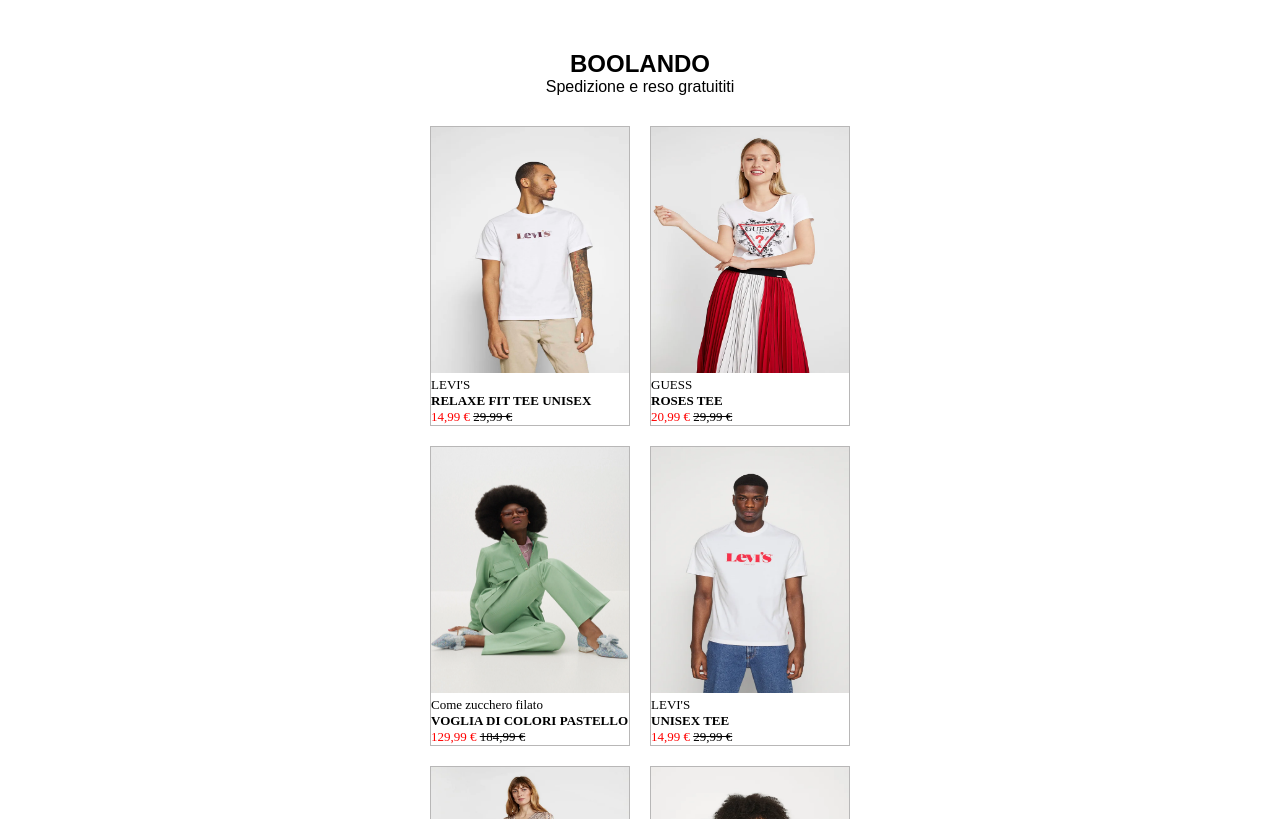
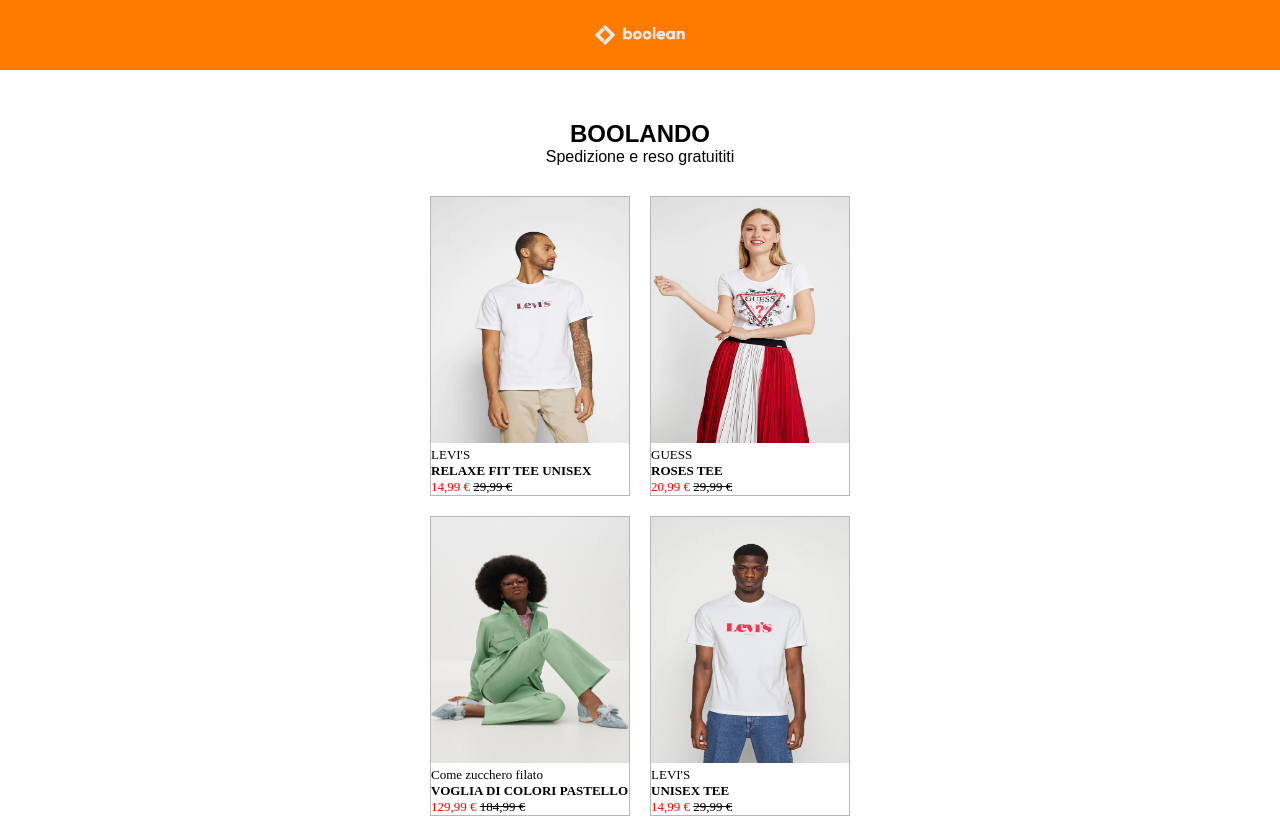
Before and after one commit to Gabriele31201/html-css-boolando, a plain HTML site: page index.html in a window 1280 px wide. Shown: the top 819 px of the page. Drawn offline with Linux system fonts and the light colour scheme.

Commit message:
add logo navbar

```diff
--- a/index.html
+++ b/index.html
@@ -10,13 +10,16 @@
 <body>
 
 <header>
+    <div class="navbar">
+    <img class="flex-logo" src="./img/boolean-logo.png" alt="logo boolando">
+    </div>
     <div class="title">
         <h2>BOOLANDO</h2>
         <p>Spedizione e reso gratuititi</p>
       </div>
 </header>
 
-
+<main>
 
         <div class="container-card">
 
@@ -120,10 +123,13 @@
             </div>
 
         </div>
+</main>
 
 
 
+<footer>
 
+</footer>
 
 
 
--- a/style.css
+++ b/style.css
@@ -57,3 +57,19 @@
 .del-price{
     display: inline;
 }
+
+
+
+.navbar{
+    display: flex;
+    background-color: rgb(255, 123, 0);
+    height: 70px;
+    justify-content: center;
+    align-items: center;
+}
+
+
+
+.flex-logo{
+    display: flex;
+    height: 20px;
```
Lines whose indentation alone changed are shown as unchanged.
